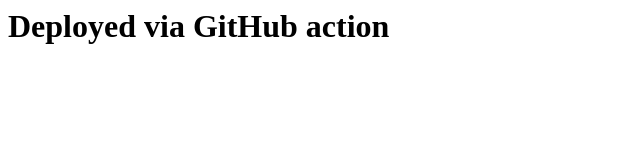
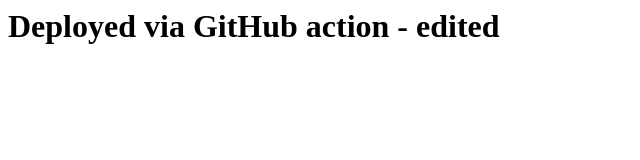
Before and after one commit to Suchalitha/task2, a plain HTML site: page index.html in a window 1280 px wide. Shown: the whole page, without its empty margins (0-640 px from the left). Drawn offline with Linux system fonts and the light colour scheme.

Commit message:
updated homepage

```diff
--- a/index.html
+++ b/index.html
@@ -1 +1 @@
-<h1> Deployed via GitHub action </h1>
+<h1> Deployed via GitHub action - edited </h1>
```
